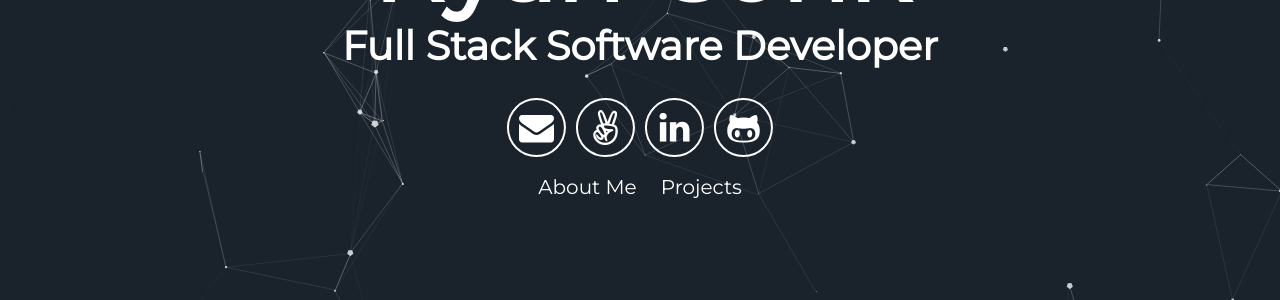
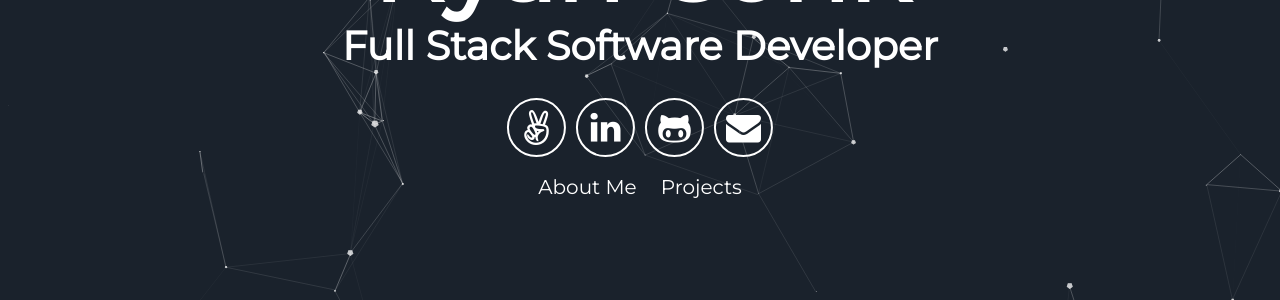
Before and after one commit to RyanGC93/RyanGC93.github.io, a Jekyll site: the page built from index.html, in a window 1280 px wide. Shown: the part 426-726 px from the top of the page. Built offline with Jekyll 4.4.1, drawn with Linux system fonts in a browser that asks for light colours.

Commit message:
finished the structure

```diff
--- a/_includes/header.html
+++ b/_includes/header.html
@@ -5,10 +5,10 @@
         <span class="site-description">{{site.user_title}}</span>
       </h1>
       <div class="header-icons">
-        <a aria-label="Send email" href="mailto: ryangconk@gmail.com"><i class="icon fa fa-envelope"></i></a>
         <a aria-label="My Twitter" target="_blank" href="#"><i class="icon fa fa-angellist" aria-hidden="true"></i></a>
         <a aria-label="My Linked In" target="_blank" href="https://www.linkedin.com/in/ryan-conk-8084b4103/"><i class="icon fa fa-linkedin" aria-hidden="true"></i></a>
         <a aria-label="My Github" target="_blank" href="https://github.com/RyanGC93"><i class="icon fa fa-github-alt" aria-hidden="true"></i></a>
+        <a aria-label="Send email" href="mailto: ryangconk@gmail.com"><i class="icon fa fa-envelope"></i></a>
       </div>
       <div class="header-links">
         <a class="link" href="#about" data-scroll>About Me</a>
```
